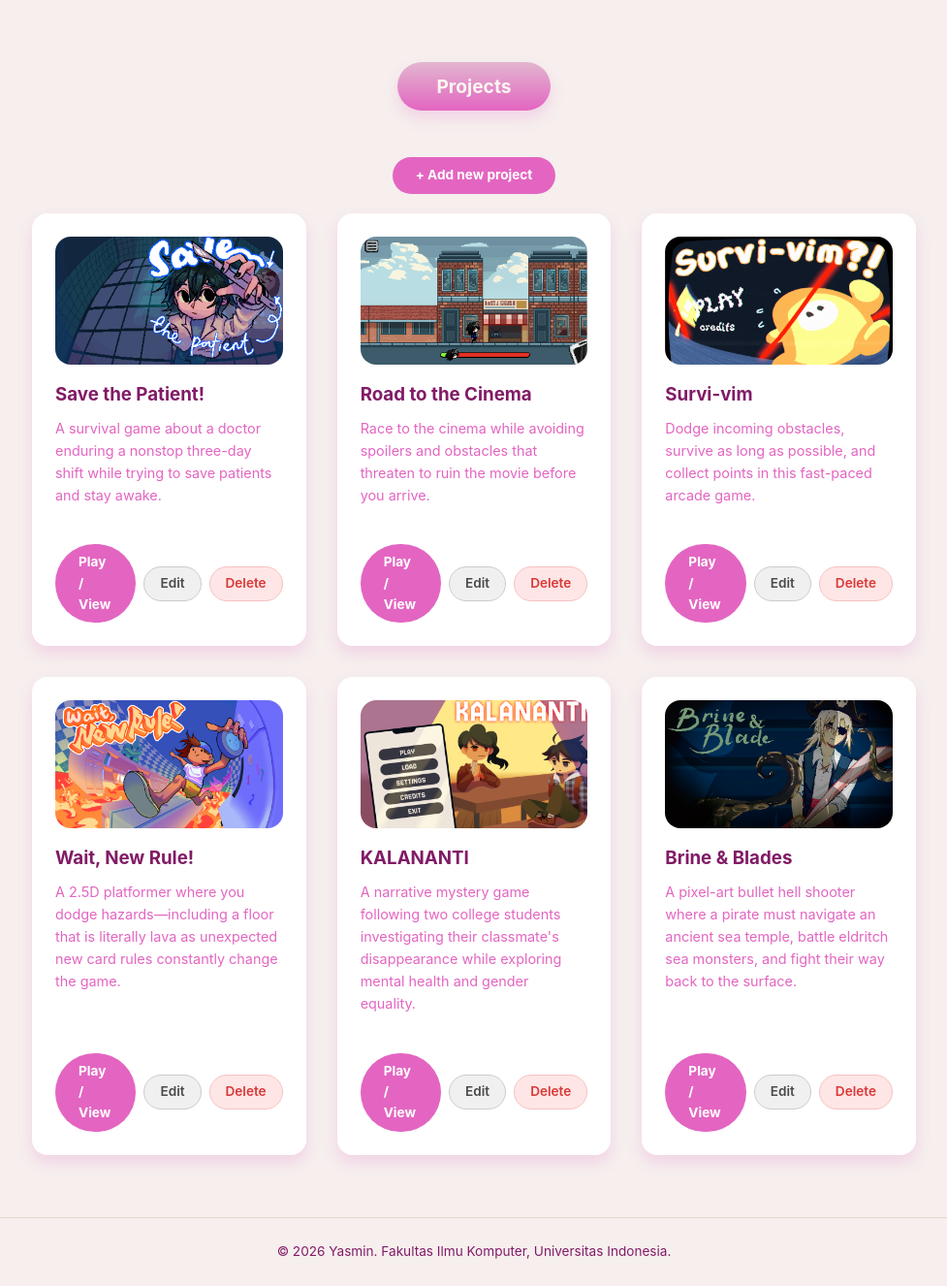
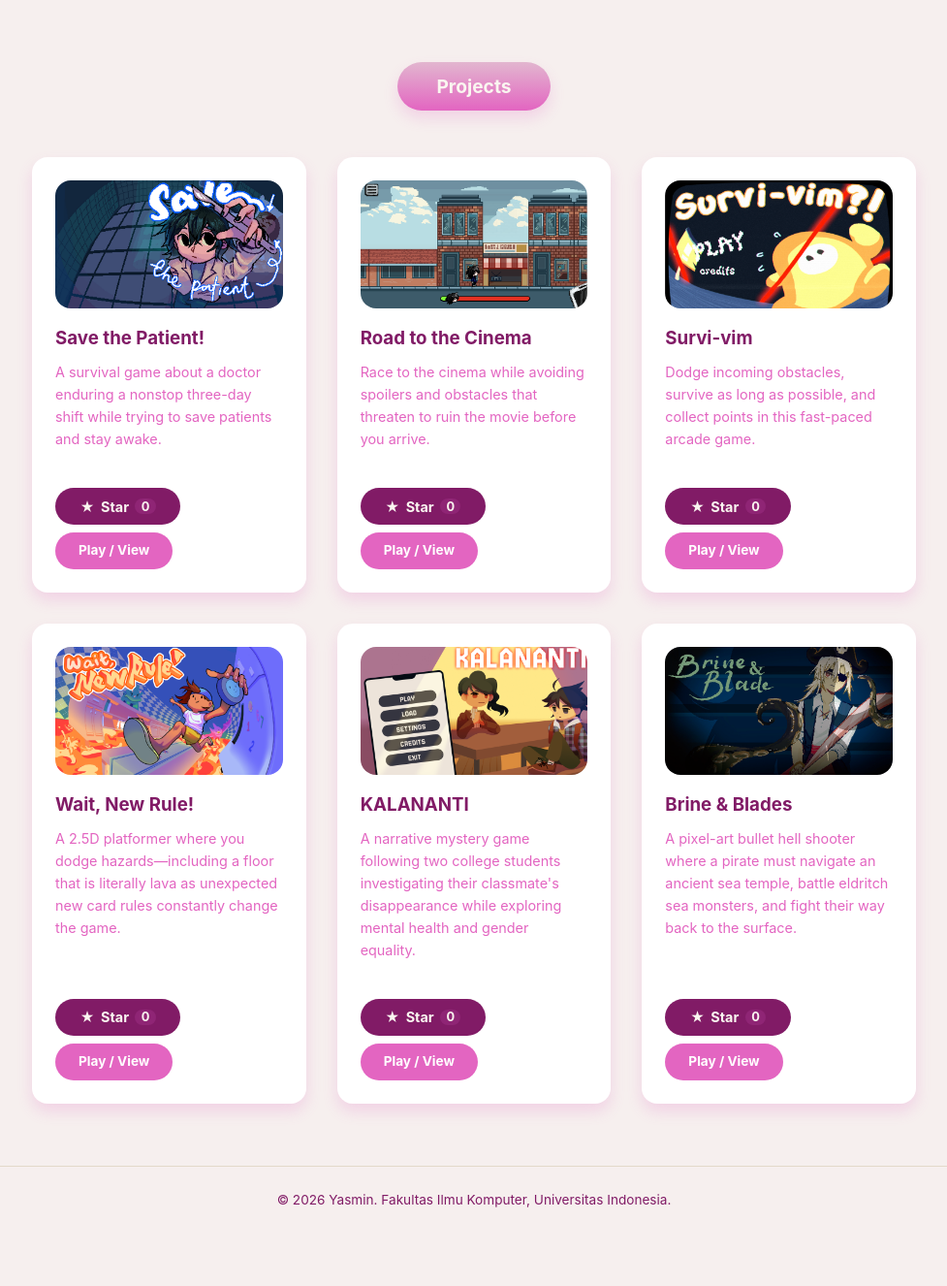
Before and after one commit to yasmin52-cpu/myportfolio, a Django app: page /projects/ in a window 1280 px wide. Shown: the part 74-1400 px from the top of the page at 97% size, without its empty margins (151-1128 px from the left). After the commit the page ends 1319 px from the top, so only its background shows below. Run offline with Django 5.2, Linux system fonts and the light colour scheme; data comes from the database, SQL or seed files in the repository; data that the repository does not hold is empty.

Commit message:
feat: add star for project and experience model

```diff
--- a/initial_data.json
+++ b/initial_data.json
@@ -12,6 +12,7 @@
   },
   {
     "model": "main.project",
+    "pk" : "11111111-2222-3333-4444-555555555555",
     "fields": {
       "title": "Save the Patient!",
       "description": "A survival game about a doctor enduring a nonstop three-day shift while trying to save patients and stay awake.",
--- a/main/models.py
+++ b/main/models.py
@@ -1,3 +1,6 @@
+import uuid
+from django.db import models
+from django.contrib.auth.models import User  # Tambahkan baris ini
 from django.db import models
 
 class Experience(models.Model):
@@ -12,6 +15,9 @@ class Experience(models.Model):
     category = models.CharField(max_length=50, choices=CATEGORY_CHOICES, default='ORGANIZATION')
     is_ongoing = models.BooleanField(default=False)
     image_url = models.CharField(max_length=255, blank=True, default='')
+    starred_by = models.ManyToManyField(
+        User, related_name="starred_experiences", blank=True
+    )
 
     def __str__(self):
         return f"{self.title} - {self.organization}"
@@ -27,10 +33,14 @@ class Education(models.Model):
         return f"{self.institution} - {self.faculty}"
 
 class Project(models.Model):
+    id = models.UUIDField(primary_key=True, default=uuid.uuid4, editable=False)
     title = models.CharField(max_length=255)
     description = models.TextField()
     image_url = models.CharField(max_length=255)
     play_url = models.URLField()
+    starred_by = models.ManyToManyField(
+        User, related_name="starred_projects", blank=True
+    )
 
     def __str__(self):
         return self.title
--- a/main/urls.py
+++ b/main/urls.py
@@ -18,7 +18,10 @@ from main.views import (
     show_json_projects,
     register,
     login_user,
-    logout_user,)
+    logout_user,
+    toggle_star_projects,
+    toggle_star_experience,
+    )
 app_name = 'main'
 
 urlpatterns = [
@@ -26,8 +29,8 @@ urlpatterns = [
     path('experience/', show_experience, name='show_experience'),
     path('projects/', show_project, name='show_project'),
     path('projects/add/', create_project, name='create_project'),
-    path('projects/edit/<int:id>/', update_project, name='update_project'),
-    path('projects/delete/<int:id>/', delete_project, name='delete_project'),
+    path('projects/edit/<uuid:id>/', update_project, name='update_project'),
+    path('projects/delete/<uuid:id>/', delete_project, name='delete_project'),
     path('projects/json/', show_json_projects, name='show_json_projects'),
     path('art/', show_art, name='show_art'),
     path('pesan/', send_message, name='send_message'),
@@ -41,4 +44,6 @@ urlpatterns = [
     path("register/", register, name="register"),
     path("login/", login_user, name="login"),
     path("logout/", logout_user, name="logout"),
+    path("projects/<uuid:project_id>/star/", toggle_star_projects, name="toggle_star_projects"),
+    path("experience/<int:id>/star/", toggle_star_experience, name="toggle_star_experience"),
 ]
--- a/main/views.py
+++ b/main/views.py
@@ -1,3 +1,4 @@
+import datetime
 from django.shortcuts import render, redirect
 from main.models import Message
 from .models import Experience, Education, Project, ArtItem
@@ -7,56 +8,91 @@ from django.core import serializers
 from django.contrib import messages
 from django.contrib.auth import login, logout
 from django.contrib.auth.forms import AuthenticationForm, UserCreationForm
+from django.contrib.auth.decorators import login_required
+from django.core.exceptions import PermissionDenied
 from django.shortcuts import get_object_or_404
 from django.shortcuts import redirect, render
 
 def show_main(request):
+    last_login = request.COOKIES.get('last_login', 'Belum ada sesi login / Cookie tidak ditemukan')
     context = {
         'name': 'Yasmin',
         'npm': '2506606124',
         'study_program': 'Computer Science',
         'bio': 'Broke Computer Science Student Who Draws Sometimes.',
+        "last_login" : last_login,
     }
     return render(request, "index.html", context)
 
 # Experiences
 def show_experience(request):
+    is_editor = False
+    if request.user.is_authenticated:
+        is_editor = request.user.groups.filter(name='Editor').exists()
+
     context = {
         'experience_list': Experience.objects.all(),
         'education_list': Education.objects.all(),
+        'is_editor': is_editor,
     }
     return render(request, "experience.html", context)
 
+@login_required(login_url="/login/")
 def create_experience(request):
-    form = ExperienceForm(request.GET or None)
+    if not request.user.is_superuser:
+        raise PermissionDenied
 
-    if form.is_valid() and request.method == "GET":
+    form = ExperienceForm(request.POST or None)
+
+    if form.is_valid() and request.method == "POST":
         form.save()
         return redirect('main:show_experience')
 
     context = {'form': form, 'title': 'Add New Experience'}
     return render(request, 'message_form.html', context)
 
+@login_required(login_url="/login/")
 def update_experience(request, id):
+    is_editor = request.user.groups.filter(name='Editor').exists()
+    if not (request.user.is_superuser or is_editor):
+        raise PermissionDenied
+
     experience = get_object_or_404(Experience, pk=id)
 
-    form = ExperienceForm(request.GET or None, instance=experience)
+    form = ExperienceForm(request.POST or None, instance=experience)
 
-    if form.is_valid() and request.method == "GET":
+    if form.is_valid() and request.method == "POST":
         form.save()
         return redirect('main:show_experience')
 
     context = {'form': form, 'title': 'Edit Experience'}
     return render(request, 'message_form.html', context)
 
+@login_required(login_url="/login/")
 def delete_experience(request, id):
+    if not request.user.is_superuser:
+        raise PermissionDenied
+
     experience = get_object_or_404(Experience, pk=id)
     experience.delete()
     return redirect('main:show_experience')
 
 def show_json_experiences(request):
     data = Experience.objects.all()
-    return HttpResponse(serializers.serialize("json", data), content_type="application/json")
+    return HttpResponse(
+        serializers.serialize("json", data, use_natural_foreign_keys=True),
+        content_type="application/json"
+    )
+
+@login_required(login_url="/login/")
+def toggle_star_experience(request, id):
+    experience = get_object_or_404(Experience, pk=id)
+    if request.method == "POST":
+        if request.user in experience.starred_by.all():
+            experience.starred_by.remove(request.user)
+        else:
+            experience.starred_by.add(request.user)
+    return redirect("main:show_experience")
 
 # Projects
 def show_project(request):
@@ -65,9 +101,12 @@ def show_project(request):
     }
     return render(request, "project.html", context)
 
+@login_required(login_url="/login/")
 def create_project(request):
-    form = ProjectForm(request.GET or None)
-    if form.is_valid() and request.method == "GET":
+    if not request.user.is_superuser:
+        raise PermissionDenied
+    form = ProjectForm(request.POST or None)
+    if form.is_valid() and request.method == "POST":
         form.save()
         return redirect('main:show_project')
 
@@ -76,9 +115,9 @@ def create_project(request):
 
 def update_project(request, id):
     project = get_object_or_404(Project, pk=id)
-    form = ProjectForm(request.GET or None, instance=project)
+    form = ProjectForm(request.POST or None, instance=project)
 
-    if form.is_valid() and request.method == "GET":
+    if form.is_valid() and request.method == "POST":
         form.save()
         return redirect('main:show_project')
 
@@ -86,13 +125,30 @@ def update_project(request, id):
     return render(request, 'message_form.html', context)
 
 def delete_project(request, id):
+    if not request.user.is_superuser:
+        raise PermissionDenied
     project = get_object_or_404(Project, pk=id)
     project.delete()
     return redirect('main:show_project')
 
 def show_json_projects(request):
     data = Project.objects.all()
-    return HttpResponse(serializers.serialize("json", data), content_type="application/json")
+    return HttpResponse(
+        serializers.serialize("json", data, use_natural_foreign_keys=True),
+        content_type="application/json"
+    )
+
+@login_required(login_url="/login/")
+def toggle_star_projects(request, project_id):
+    project = get_object_or_404(Project, pk=project_id)
+
+    if request.method == "POST":
+        if request.user in project.starred_by.all():
+            project.starred_by.remove(request.user)
+        else:
+            project.starred_by.add(request.user)
+
+    return redirect("main:show_project")
 
 # Art Stuff
 def show_art(request):
@@ -107,9 +163,9 @@ def show_art(request):
 
 # Message
 def send_message(request):
-    form = MessageForm(request.GET or None)
+    form = MessageForm(request.POST or None)
 
-    if request.method == "GET" and form.is_valid():
+    if request.method == "POST" and form.is_valid():
         form.save()
         messages.success(request, "Terima kasih! Pesanmu sudah terkirim.")
         return redirect("main:send_message")
@@ -129,7 +185,7 @@ def send_message(request):
 
 
 def get_messages_json(request):
-    sender_query = request.GET.get("sender", "").strip()
+    sender_query = request.POST.get("sender", "").strip()
     messages = Message.objects.all()
 
     if sender_query:
@@ -141,7 +197,7 @@ def get_messages_json(request):
 
 def delete_message(request, message_id):
     message_item = get_object_or_404(Message, pk=message_id)
-    if request.method == "GET":
+    if request.method == "POST":
         message_item.delete()
         messages.success(request, "Pesan berhasil dihapus!")
         return redirect("main:send_message")
@@ -165,9 +221,11 @@ def login_user(request):
     form = AuthenticationForm(request, data=request.POST or None)
 
     if request.method == "POST" and form.is_valid():
-        login(request, form.get_user())
-        return redirect("main:show_main")
-
+        user = form.get_user()
+        login(request, user)
+        response = redirect("main:show_main")
+        response.set_cookie('last_login', datetime.datetime.now().strftime('%Y-%m-%d %H:%M:%S'))
+        return response
     context = {
         "name": "Yacchem",
         "form": form,
@@ -176,4 +234,6 @@ def login_user(request):
 
 def logout_user(request):
     logout(request)
-    return redirect("main:show_main")
+    response = redirect("main:show_main")
+    response.delete_cookie('last_login')
+    return response
--- a/static/css/style.css
+++ b/static/css/style.css
@@ -782,3 +782,25 @@ h1, .brand {
         justify-content: flex-start;
     }
 }
+
+.star-form {
+    display: inline;
+}
+
+.button-star {
+    display: inline-flex;
+    align-items: center;
+    gap: 0.4rem;
+    background: var(--accent-dark);
+}
+
+.button-star.is-starred {
+    background: var(--accent);
+}
+
+.star-count {
+    padding: 0.05rem 0.4rem;
+    border-radius: 999px;
+    background: rgba(186, 67, 163, 0.25);
+    font-size: 0.8rem;
+}
--- /dev/null
+++ b/templates/components/project_star.html
@@ -0,0 +1,10 @@
+<form method="post" action="{% url 'main:toggle_star_projects' project.id %}" class="star-form">
+    {% csrf_token %}
+    <button type="submit"
+            class="button button-star{% if user in project.starred_by.all %} is-starred{% endif %}"
+            title="{% if project.starred_by.all %}Dibintangi oleh {{ project.starred_by.all|join:', ' }}{% else %}Jadilah yang pertama memberi star{% endif %}">
+        <span aria-hidden="true">★</span>
+        {% if user in project.starred_by.all %}Unstar{% else %}Star{% endif %}
+        <span class="star-count">{{ project.starred_by.count }}</span>
+    </button>
+</form>
--- a/templates/project.html
+++ b/templates/project.html
@@ -7,9 +7,11 @@
     <div class="container">
         <h2 class="section-badge">Projects</h2>
 
+        {% if user.is_superuser %}
         <div style="margin-bottom: 20px;">
             <a href="{% url 'main:create_project' %}" class="btn-primary">+ Add new project</a>
         </div>
+        {% endif %}
 
         <div class="project-grid">
             {% for project in project_list %}
@@ -17,10 +19,13 @@
                 <img class="card-image" src="{{ project.image_url }}" alt="Photo of {{ project.title }}">
                 <h3>{{ project.title }}</h3>
                 <p>{{ project.description }}</p>
-                <div class="card-actions" style="margin-top: 15px; display: flex; gap: 8px; align-items: center;">
+                <div class="card-actions" style="margin-top: 15px; display: flex; flex-wrap: wrap; gap: 8px; align-items: center;">
+                    {% include "components/project_star.html" with project=project %}
                     <a href="{{ project.play_url }}" class="btn-primary" target="_blank">Play / View</a>
+                    {% if user.is_superuser %}
                     <a href="{% url 'main:update_project' project.id %}" class="btn-action btn-edit">Edit</a>
                     <a href="{% url 'main:delete_project' project.id %}" class="btn-action btn-delete" onclick="return confirm('Apakah kamu yakin ingin menghapus project ini?')">Delete</a>
+                    {% endif %}
                 </div>
             </article>
             {% empty %}
```
Also changed, not shown: templates/components/experience_star.html (added, +10 -0 lines), templates/experience.html (+12 -4 lines), templates/index.html (+6 -1 lines), main/migrations/0001_initial.py, main/migrations/0002_experience_starred_by.py (added), main/migrations/0002_message.py (deleted).
